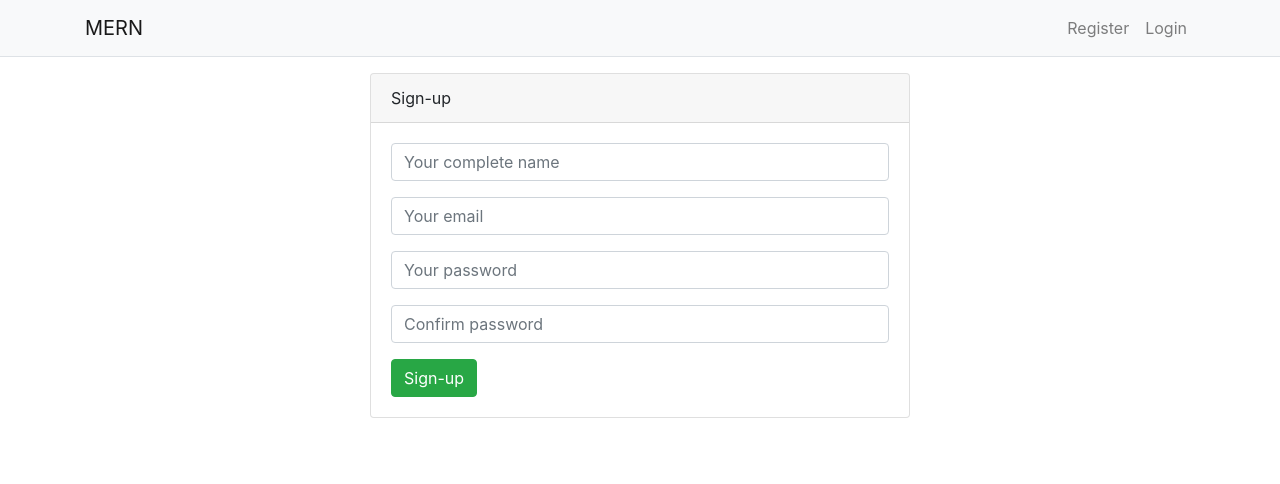
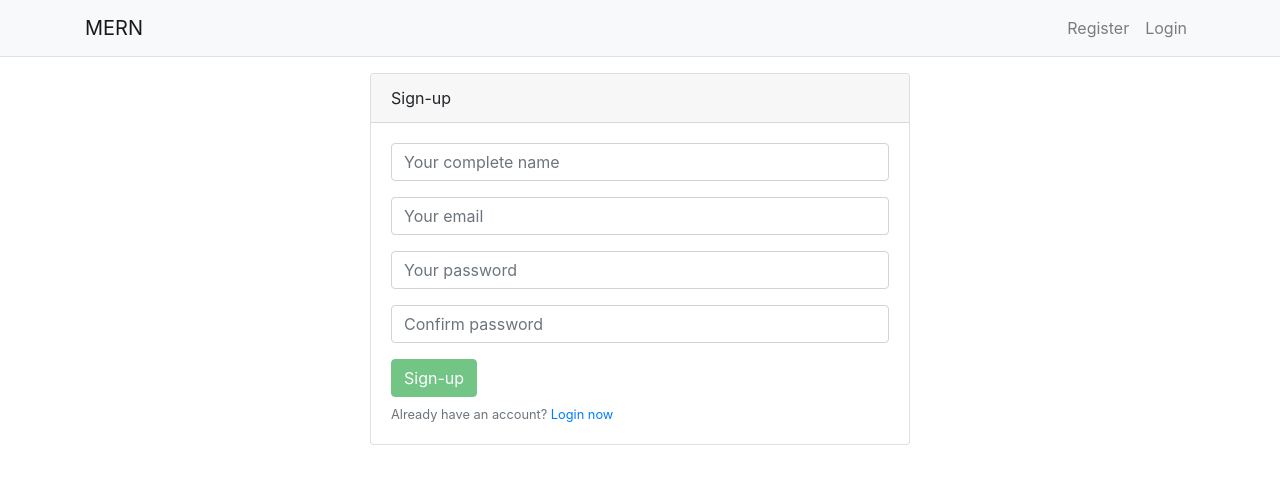
Before and after one commit to nbagonoc/mern-multiple-user, a React (Create React App) app in the folder client/: page /register in a window 1280 px wide. Shown: the top 484 px of the page. Built offline with nearby package versions, Linux system fonts and the light colour scheme.

Commit message:
disabled submit button if the fields are empty. Added link/register link at the buttom of the form

```diff
--- a/client/src/components/auth/Login.js
+++ b/client/src/components/auth/Login.js
@@ -1,5 +1,6 @@
 import React, { Component } from "react";
 import PropTypes from "prop-types";
+import { Link } from "react-router-dom";
 import { connect } from "react-redux";
 import { loginUser } from "../../actions/authActions";
 import classnames from "classnames";
@@ -75,7 +76,16 @@ class Login extends Component {
                       <div className="invalid-feedback">{errors.password}</div>
                     )}
                   </div>
-                  <button className="btn btn-success">Sign-in</button>
+                  <button
+                    disabled={!(this.state.email && this.state.password)}
+                    className="btn btn-success"
+                  >
+                    Sign-in
+                  </button>
+                  <span className="small text-muted d-block mt-2">
+                    Not yet registered yet?
+                    <Link to="/register"> Register now</Link>
+                  </span>
                 </form>
               </div>
             </div>
--- a/client/src/components/auth/Register.js
+++ b/client/src/components/auth/Register.js
@@ -1,5 +1,6 @@
 import React, { Component } from "react";
 import PropTypes from "prop-types";
+import { Link } from "react-router-dom";
 import { connect } from "react-redux";
 import { registerUser } from "../../actions/authActions";
 import classnames from "classnames";
@@ -111,7 +112,23 @@ class Register extends Component {
                       <div className="invalid-feedback">{errors.password2}</div>
                     )}
                   </div>
-                  <button className="btn btn-success">Sign-up</button>
+                  <button
+                    className="btn btn-success"
+                    disabled={
+                      !(
+                        this.state.name &&
+                        this.state.email &&
+                        this.state.password &&
+                        this.state.password2
+                      )
+                    }
+                  >
+                    Sign-up
+                  </button>
+                  <span className="small text-muted d-block mt-2">
+                    Already have an account?
+                    <Link to="/login"> Login now</Link>
+                  </span>
                 </form>
               </div>
             </div>
```
